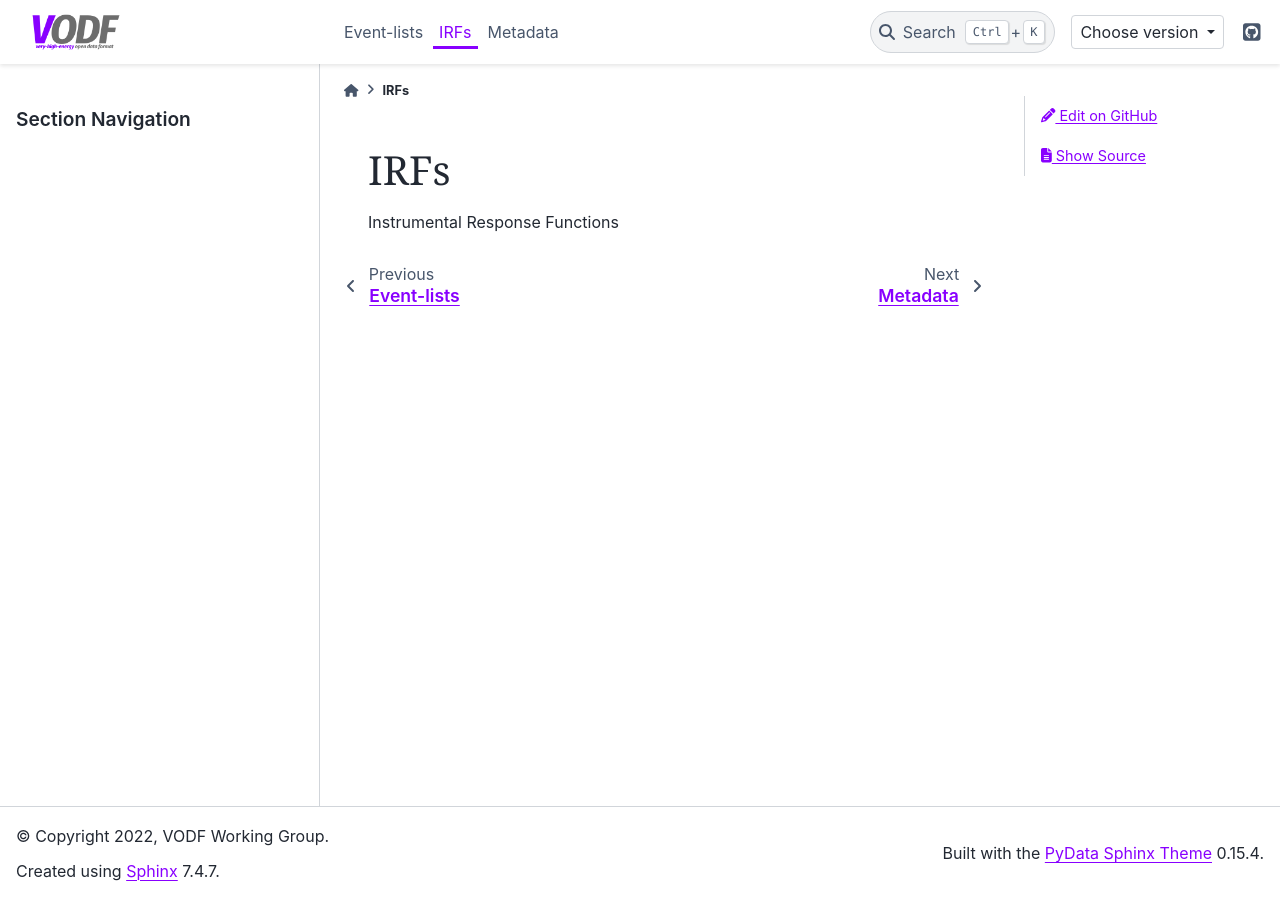
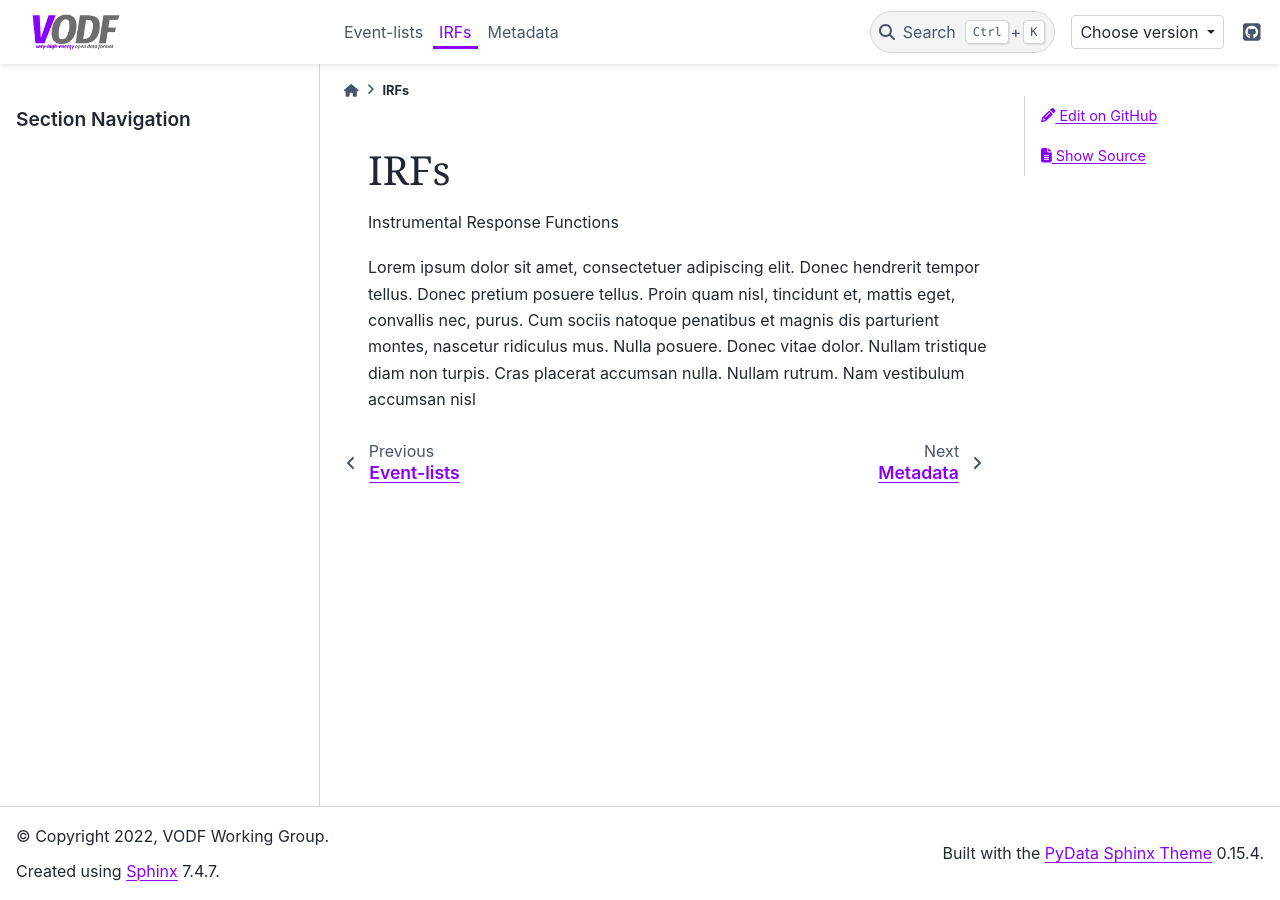
Before and after one commit to VODF/vodf-docs, a Sphinx documentation site: the page built from source/irfs.rst, in a window 1280 px wide. Built offline with Sphinx 7.4.7 and the PyData theme 0.15.4, drawn with Linux system fonts in a browser that asks for light colours; pages that are not in the unit, such as notebooks, are missing from menus.

Commit message:
added some lorem ipsum text to force layout

```diff
--- a/source/index.rst
+++ b/source/index.rst
@@ -30,3 +30,4 @@ The VODF working group contains members from the following astronomincal telesco
    event_lists
    irfs
    metadata
+   observation_tables
--- a/source/irfs.rst
+++ b/source/irfs.rst
@@ -2,3 +2,11 @@ IRFs
 ====
 
 Instrumental Response Functions
+
+
+Lorem ipsum dolor sit amet, consectetuer adipiscing elit. Donec hendrerit tempor
+tellus. Donec pretium posuere tellus. Proin quam nisl, tincidunt et, mattis
+eget, convallis nec, purus. Cum sociis natoque penatibus et magnis dis
+parturient montes, nascetur ridiculus mus. Nulla posuere. Donec vitae dolor.
+Nullam tristique diam non turpis. Cras placerat accumsan nulla. Nullam rutrum.
+Nam vestibulum accumsan nisl
```
Also changed, not shown: source/event_lists.rst (+8 -0 lines).
